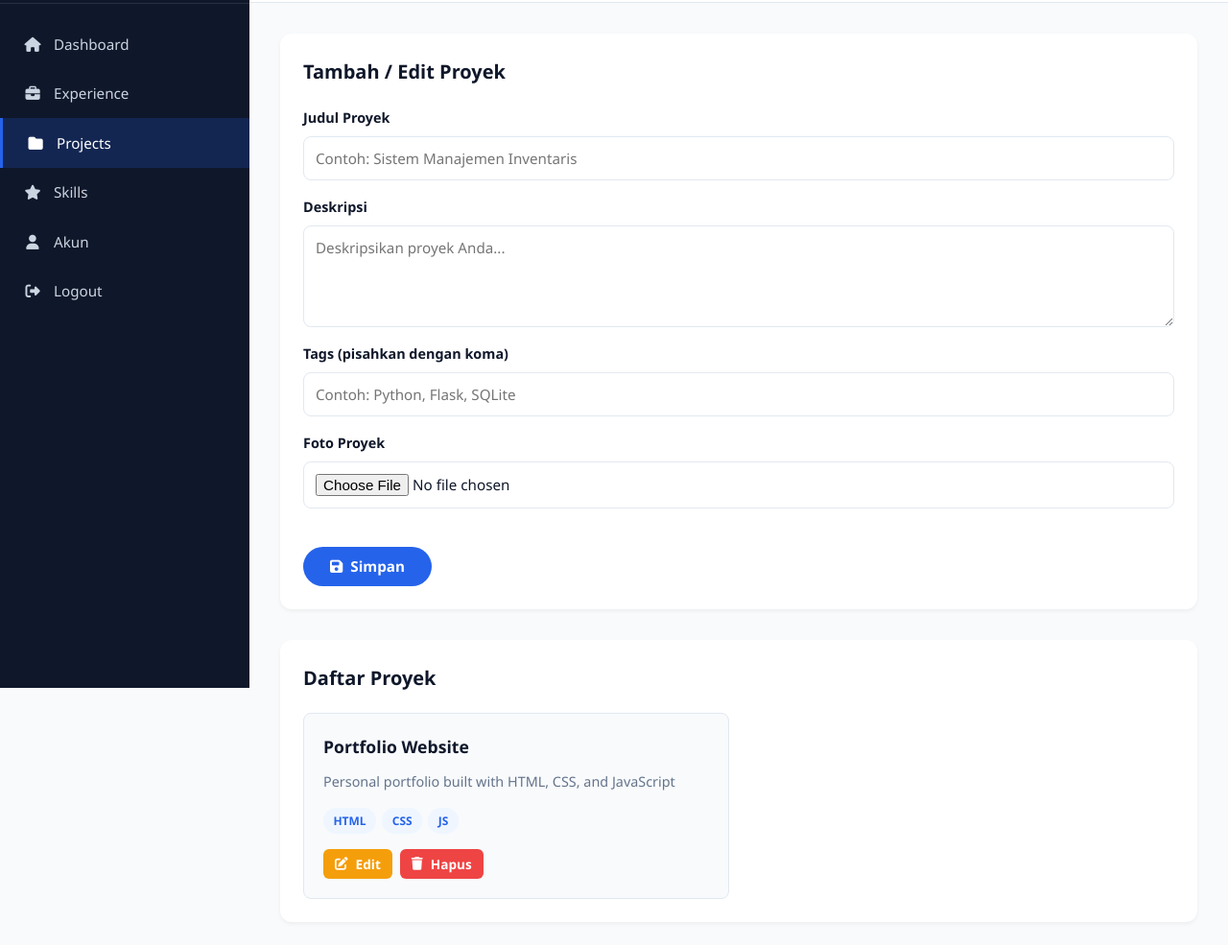
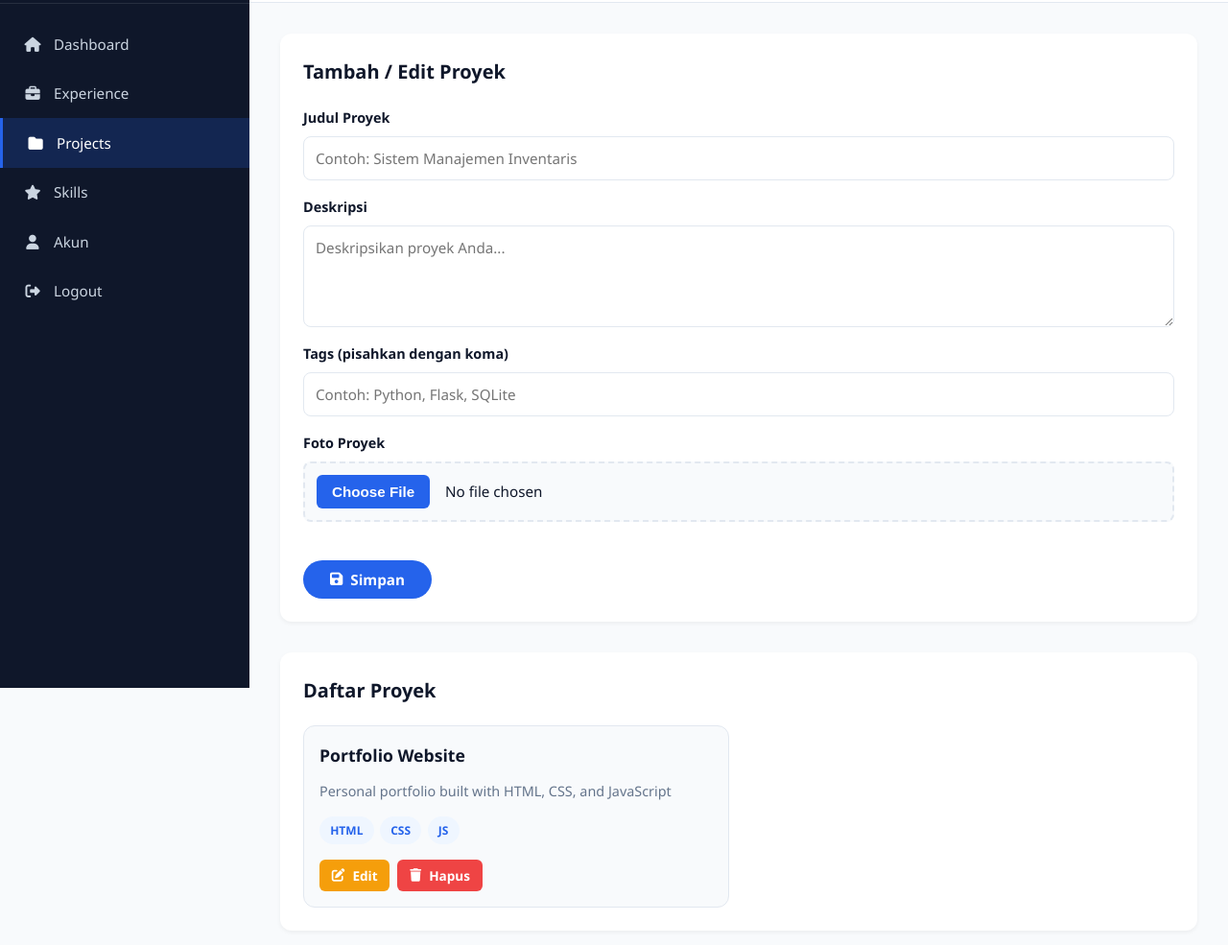
Before and after one commit to raihanagilm/Contoh_Tugas_Portofolio, a plain HTML site: page Frontend/admin/projects.html in a window 1280 px wide. Shown: the part 83-1068 px from the top of the page at 96% size. Drawn offline with Linux system fonts and the light colour scheme; sample sign-in values are in the browser's storage.

Commit message:
Refactor projects.css for improved styling and layout

```diff
--- a/Frontend/admin/css/projects.css
+++ b/Frontend/admin/css/projects.css
@@ -69,6 +69,56 @@
   box-shadow: 0 0 0 3px rgba(37, 99, 235, 0.1);
 }
 
+/* =========================================
+   FILE UPLOAD
+   ========================================= */
+
+input[type="file"] {
+  padding: 0.75rem;
+  border: 2px dashed var(--border);
+  border-radius: 8px;
+  background: var(--bg-light);
+  cursor: pointer;
+  transition: all 0.3s ease;
+}
+
+input[type="file"]:hover {
+  border-color: var(--primary);
+}
+
+input[type="file"]::file-selector-button {
+  background: var(--primary);
+  color: white;
+  border: none;
+  padding: 0.55rem 1rem;
+  border-radius: 6px;
+  cursor: pointer;
+  margin-right: 1rem;
+  font-weight: 600;
+}
+
+input[type="file"]::file-selector-button:hover {
+  opacity: 0.9;
+}
+
+/* =========================================
+   IMAGE PREVIEW
+   ========================================= */
+
+#imagePreview {
+  width: 100%;
+  max-width: 350px;
+  max-height: 220px;
+  object-fit: cover;
+  border-radius: 8px;
+  border: 1px solid var(--border);
+  margin-top: 0.5rem;
+}
+
+/* =========================================
+   FORM ACTIONS
+   ========================================= */
+
 .form-actions {
   display: flex;
   gap: 0.75rem;
@@ -84,54 +134,88 @@
   background: #475569;
 }
 
-/* Data Grid for Project Cards */
+/* =========================================
+   PROJECT GRID
+   ========================================= */
+
 .data-grid {
   display: grid;
   grid-template-columns: repeat(auto-fill, minmax(320px, 1fr));
   gap: 1.25rem;
 }
 
+/* =========================================
+   PROJECT CARD
+   ========================================= */
+
 .data-card {
   background: var(--bg-light);
   border: 1px solid var(--border);
-  border-radius: 8px;
-  padding: 1.25rem;
-  transition: 0.3s;
+  border-radius: 12px;
+  overflow: hidden;
+  transition: all 0.3s ease;
 }
 
 .data-card:hover {
-  box-shadow: 0 4px 12px rgba(0, 0, 0, 0.1);
-  transform: translateY(-2px);
+  box-shadow: 0 6px 18px rgba(0, 0, 0, 0.1);
+  transform: translateY(-4px);
+}
+
+.project-image {
+  width: 100%;
+  height: 220px;
+  object-fit: cover;
+  display: block;
+  transition: transform 0.3s ease;
+}
+
+.data-card:hover .project-image {
+  transform: scale(1.03);
+}
+
+.data-card-header,
+.data-card-body,
+.data-card-tags,
+.data-card-actions {
+  padding-left: 1rem;
+  padding-right: 1rem;
 }
 
 .data-card-header {
-  margin-bottom: 0.75rem;
+  padding-top: 1rem;
 }
 
 .data-card-header h4 {
   font-size: 1.1rem;
   color: var(--text-dark);
-  margin-bottom: 0.5rem;
+  margin: 0;
 }
 
 .data-card-body {
   font-size: 0.9rem;
   color: var(--text-gray);
-  margin-bottom: 1rem;
   line-height: 1.5;
+  margin-top: 0.75rem;
+
+  display: -webkit-box;
+  -webkit-line-clamp: 3;
+  line-clamp: 3;
+  -webkit-box-orient: vertical;
+  overflow: hidden;
 }
 
 .data-card-tags {
   display: flex;
   flex-wrap: wrap;
   gap: 0.4rem;
+  margin-top: 1rem;
   margin-bottom: 1rem;
 }
 
 .tag {
   background: #eff6ff;
   color: var(--primary);
-  padding: 0.25rem 0.65rem;
+  padding: 0.3rem 0.7rem;
   border-radius: 15px;
   font-size: 0.75rem;
   font-weight: 600;
@@ -140,10 +224,15 @@
 .data-card-actions {
   display: flex;
   gap: 0.5rem;
+  padding-bottom: 1rem;
 }
 
+/* =========================================
+   BUTTONS
+   ========================================= */
+
 .btn-sm {
-  padding: 0.4rem 0.75rem;
+  padding: 0.45rem 0.8rem;
   font-size: 0.85rem;
   border-radius: 6px;
 }
@@ -166,6 +255,10 @@
   background: #dc2626;
 }
 
+/* =========================================
+   RESPONSIVE
+   ========================================= */
+
 @media (max-width: 1024px) {
   .page-content {
     padding: 1.5rem;
@@ -180,6 +273,14 @@
   .data-grid {
     grid-template-columns: 1fr;
   }
+
+  .project-image {
+    height: 200px;
+  }
+
+  #imagePreview {
+    max-width: 100%;
+  }
 }
 
 @media (max-width: 480px) {
@@ -193,12 +294,16 @@
     font-size: 0.8rem;
   }
 
-  .data-card-tags {
-    gap: 0.3rem;
+  .project-image {
+    height: 180px;
   }
 
   .tag {
     padding: 0.2rem 0.5rem;
     font-size: 0.7rem;
   }
+
+  .data-card-tags {
+    gap: 0.3rem;
+  }
 }
```
